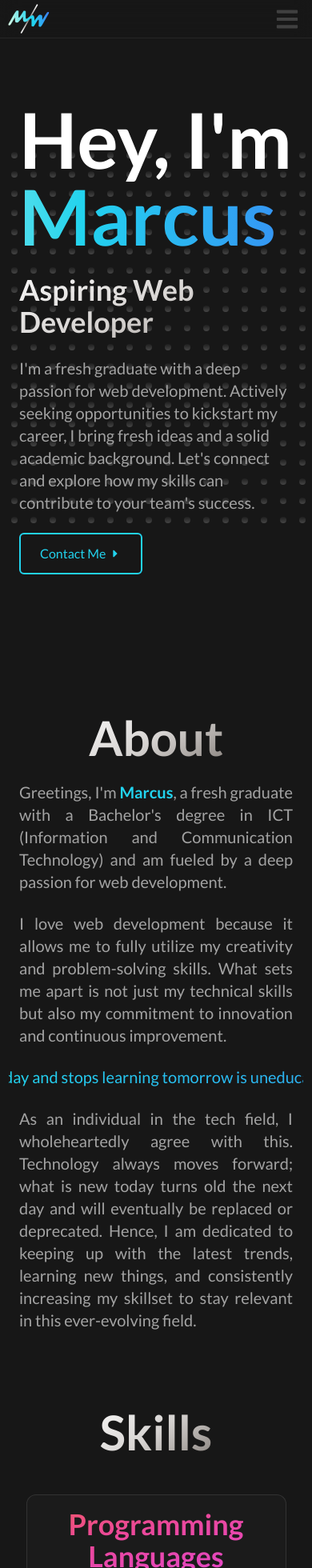
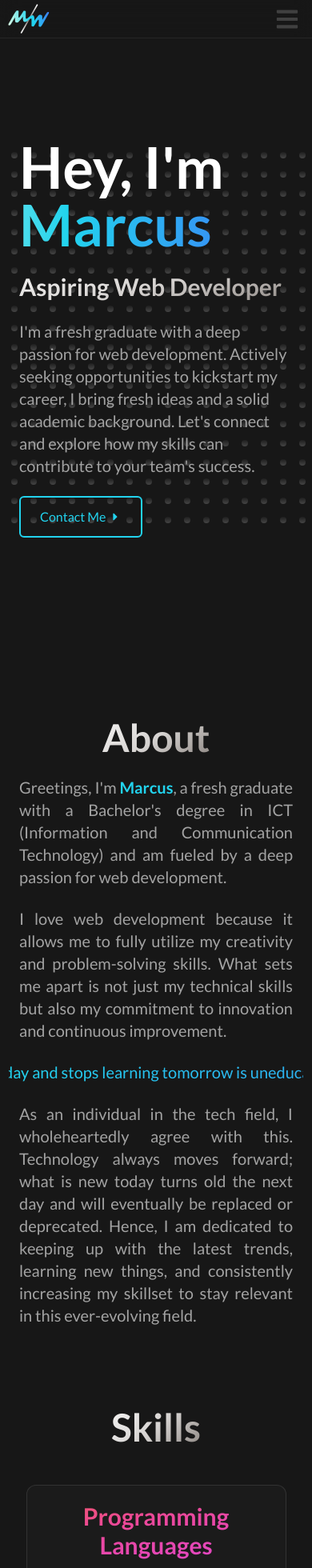
Before and after one commit to marcus6183/my-portfolio, a React (Vite) app: page / in a window 390 px wide. Shown: the top 1960 px of the page at 80% size. Built offline with nearby package versions, Linux system fonts and the light colour scheme.

Commit message:
Responsive title text
Increase font size by '1xl' on medium (or larger) screens

```diff
--- a/src/components/About.jsx
+++ b/src/components/About.jsx
@@ -7,7 +7,7 @@ const About = () => {
             <div className="max-w-screen-lg mx-auto flex flex-col items-center justify-center h-full px-6<Reveal>">
                 <div className="w-full flex flex-col items-center text-justify px-6">
                     <Reveal>
-                        <h2 className="text-6xl font-bold py-6 text-transparent bg-clip-text bg-gradient-to-br from-white via-stone-300 to-stone-500 inline-block">
+                        <h2 className="text-5xl md:text-6xl font-bold py-6 text-transparent bg-clip-text bg-gradient-to-br from-white via-stone-300 to-stone-500 inline-block">
                             About
                         </h2>
                     </Reveal>
--- a/src/components/Card.jsx
+++ b/src/components/Card.jsx
@@ -25,7 +25,7 @@ const Card = (props) => {
             <div className="flex flex-col items-center p-2">
                 <div className="w-full h-24 flex items-center justify-center mb-2">
                     <h1
-                        className={`text-4xl text-center font-bold text-transparent inline-block bg-clip-text bg-gradient-to-br ${data.bgClass} animate-gradientText`}
+                        className={`text-3xl md:text-4xl text-center font-bold text-transparent inline-block bg-clip-text bg-gradient-to-br ${data.bgClass} animate-gradientText`}
                     >
                         {data.skill}
                     </h1>
--- a/src/components/ContactMe.jsx
+++ b/src/components/ContactMe.jsx
@@ -8,7 +8,7 @@ const ContactMe = () => {
             <div className="max-w-screen-lg mx-auto flex flex-col items-center justify-center h-full px-6">
                 <div className="w-full flex flex-col items-center text-center gap-4">
                     <Reveal>
-                        <h2 className="text-6xl font-bold text-transparent bg-clip-text bg-gradient-to-br from-white via-stone-300 to-stone-500 inline-block">
+                        <h2 className="text-5xl md:text-6xl font-bold text-transparent bg-clip-text bg-gradient-to-br from-white via-stone-300 to-stone-500 inline-block">
                             Contact
                         </h2>
                     </Reveal>
--- a/src/components/Hero.jsx
+++ b/src/components/Hero.jsx
@@ -12,7 +12,7 @@ const Hero = () => {
                 </div>
                 <div className="z-[5]">
                     <Reveal>
-                        <h1 className="text-8xl font-bold">
+                        <h1 className="text-7xl md:text-8xl font-bold">
                             Hey, I'm{" "}
                             <span className="animate-gradientText text-transparent bg-clip-text bg-gradient-to-r from-emerald-100 via-cyan-400 to-blue-500 inline-block ">
                                 Marcus
@@ -20,7 +20,7 @@ const Hero = () => {
                         </h1>
                     </Reveal>
                     <Reveal>
-                        <h2 className="text-4xl font-bold py-6 text-transparent bg-clip-text bg-gradient-to-br from-white via-stone-300 to-stone-500 inline-block">
+                        <h2 className="text-3xl md:text-4xl font-bold py-6 text-transparent bg-clip-text bg-gradient-to-br from-white via-stone-300 to-stone-500 inline-block">
                             Aspiring Web Developer
                         </h2>
                     </Reveal>
--- a/src/components/Portfolio.jsx
+++ b/src/components/Portfolio.jsx
@@ -44,7 +44,7 @@ const Portfolio = () => {
         >
             <div className="max-w-screen-lg h-full mx-auto flex flex-col items-center justify-center px-6 mt-8">
                 <Reveal>
-                    <h2 className="text-6xl font-bold py-6 text-transparent bg-clip-text bg-gradient-to-br from-white via-stone-300 to-stone-500 inline-block">
+                    <h2 className="text-5xl md:text-6xl font-bold py-6 text-transparent bg-clip-text bg-gradient-to-br from-white via-stone-300 to-stone-500 inline-block">
                         Portfolio
                     </h2>
                 </Reveal>
--- a/src/components/Skills.jsx
+++ b/src/components/Skills.jsx
@@ -93,7 +93,7 @@ const Skills = () => {
             className="min-h-screen w-full bg-neutral-900 flex flex-col justify-center items-center"
         >
             <Reveal>
-                <h2 className="text-6xl font-bold py-6 text-transparent bg-clip-text bg-gradient-to-br from-white via-stone-300 to-stone-500 inline-block mt-12 lg:mt-0">
+                <h2 className="text-5xl md:text-6xl font-bold py-6 text-transparent bg-clip-text bg-gradient-to-br from-white via-stone-300 to-stone-500 inline-block mt-12 lg:mt-0">
                     Skills
                 </h2>
             </Reveal>
```
